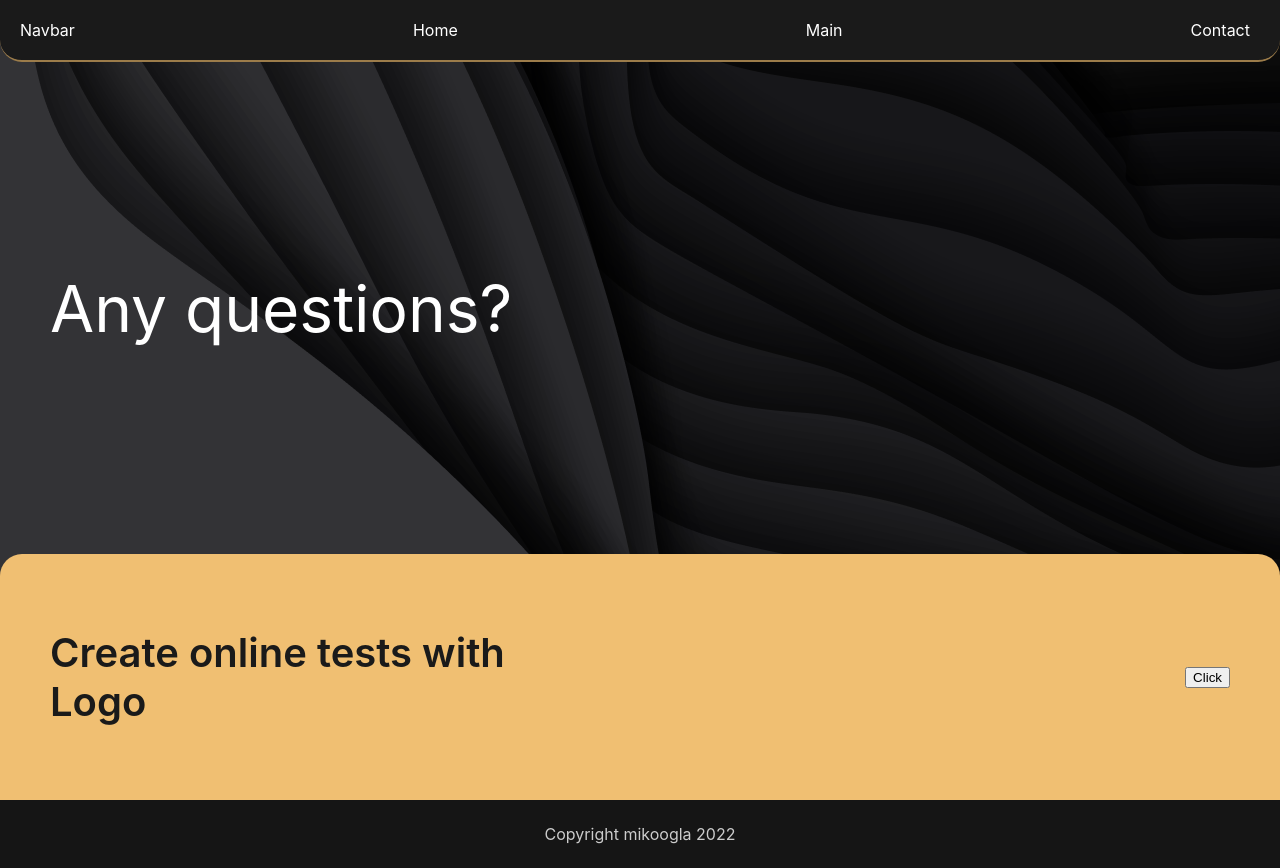
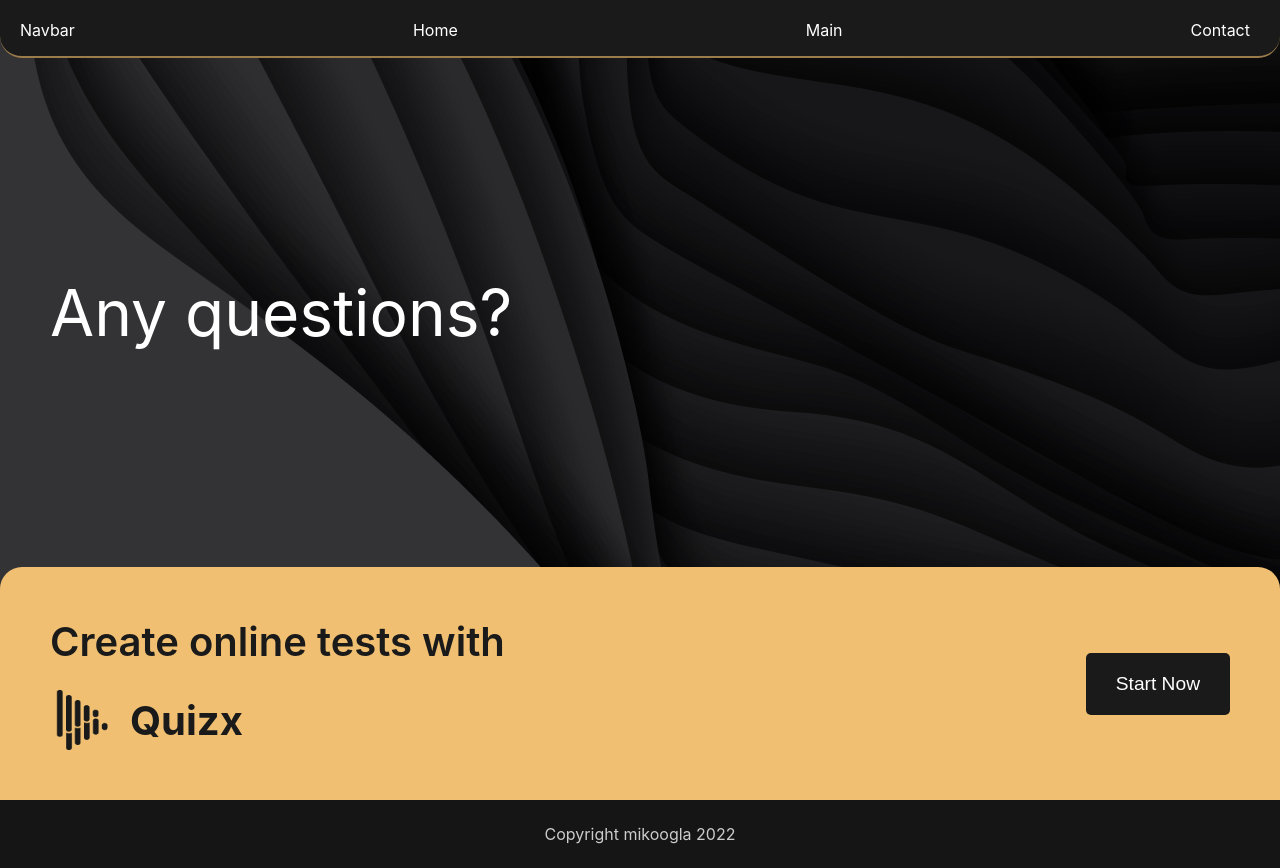
Before and after one commit to mikoogla/vue-quiz-project, a Vue app: page /landing in a window 1280 px wide. Built offline with nearby package versions, Linux system fonts and the light colour scheme.

Commit message:
a lot of css fixing :P

```diff
--- a/index.html
+++ b/index.html
@@ -1,12 +1,12 @@
 <!DOCTYPE html>
 <html lang="en">
   <head>
-    <meta charset="UTF-8">
-    <link rel="icon" href="/favicon.ico">
-    <meta name="viewport" content="width=device-width, initial-scale=1.0">
+    <meta charset="UTF-8" />
+    <link rel="icon" href="/favicon.ico" />
+    <meta name="viewport" content="width=device-width, initial-scale=1.0" />
     <title>Vite App</title>
   </head>
-  <body>
+  <body id="body">
     <div id="app"></div>
     <script type="module" src="/src/main.js"></script>
   </body>
--- a/src/App.vue
+++ b/src/App.vue
@@ -5,19 +5,18 @@ import Navbar from "./components/Navbar.vue";
 
 <template>
   <!-- todo: background img in dynamic class based on router path -->
-  <div class="main" :class="{ backgroundImg: path === '/landing' }">
-    <header>
+  <div class="app-container">
+    <div
+      class="nav-and-content"
+      :class="{ backgroundImg: path === '/landing' }"
+    >
       <Navbar />
-    </header>
-    <main>
-      <div class="content">
-        <RouterView />
-      </div>
-    </main>
+      <RouterView class="content" />
+    </div>
+    <footer>
+      <p>Copyright mikoogla 2022</p>
+    </footer>
   </div>
-  <footer>
-    <p>Copyright mikoogla 2022</p>
-  </footer>
 </template>
 <script>
 export default {
@@ -45,21 +44,27 @@ footer {
   text-align: center;
   padding: 0.5rem;
 }
-main {
-  flex: 1;
+.app-container {
+  display: flex;
+  flex-direction: column;
+}
+.nav-and-content {
+  display: flex;
+  flex-direction: column;
+  height: 100vh;
 }
 .backgroundImg {
   background-image: url("./assets/backImage.png");
   background-position: center;
 }
+.content {
+  height: 100vh;
+}
+
 .main {
   display: flex;
   flex-direction: column;
   width: 100%;
-  height: 100vh;
-}
-.content {
-  width: 100%;
   height: 100%;
 }
 </style>
--- /dev/null
+++ b/src/UI/Button.vue
@@ -0,0 +1,27 @@
+<script setup></script>
+
+<template>
+  <button>
+    <slot>Submit</slot>
+  </button>
+</template>
+
+<script></script>
+
+<style scoped>
+button {
+  background-color: var(--background-color);
+  color: var(--text-color);
+  text-decoration: none;
+  border: none;
+  border-radius: 5px;
+  padding: 20px 30px;
+  font-size: 1.2rem;
+  font-weight: 400;
+  cursor: pointer;
+  transition: all 0.2s ease-in-out;
+}
+button:hover {
+  filter: contrast(1.5);
+}
+</style>
--- a/src/assets/main.css
+++ b/src/assets/main.css
@@ -1,4 +1,7 @@
 @import "./base.css";
+:root {
+  height: 100%;
+}
 body {
   margin: 0px;
   padding: 0px;
@@ -8,6 +11,7 @@ body {
   background-color: var(--background-color);
   font-family: var(--font-family);
 }
+
 #app {
   width: 100%;
   height: 100%;
--- a/src/components/LandingPage/Overlay.vue
+++ b/src/components/LandingPage/Overlay.vue
@@ -1,28 +1,43 @@
-<script setup></script>
+<script setup>
+import Button from "../../UI/Button.vue";
+</script>
 
 <template>
   <div class="overlay">
-    <div class="textcontent">Create online tests with<br />Logo</div>
+    <div class="textcontent">
+      Create online tests with
+      <div class="logo">
+        <img src="../../assets/Logo.png" alt="logo" width="60" /> Quizx
+      </div>
+    </div>
     <div class="buttonContainer">
-      <RouterLink to="/quiz"><button>Click</button></RouterLink>
+      <RouterLink to="/quiz"><Button>Start Now</Button></RouterLink>
     </div>
   </div>
 </template>
 <script></script>
 
 <style scoped>
+.logo {
+  width: 100%;
+  display: flex;
+  flex-direction: row;
+  align-items: center;
+  gap: 20px;
+  font-weight: 700;
+  margin-top: 1.5rem;
+}
 .buttonContainer {
-  height: 100%;
   display: flex;
   justify-content: center;
   align-items: center;
-  padding: 0px 50px;
+  padding: 50px;
 }
 .overlay {
   width: 100%;
+
   border-radius: 22px 22px 0 0;
   background-color: var(--accent-color);
-  height: 100%;
   display: flex;
   flex-direction: row;
   justify-content: space-between;
@@ -35,6 +50,13 @@
   flex-direction: column;
   justify-content: center;
   align-items: left;
-  padding: 0px 50px;
+  padding: 50px;
+}
+
+@media (max-width: 768px) {
+  .overlay {
+    width: 100%;
+    flex-direction: column;
+  }
 }
 </style>
--- a/src/components/Navbar.vue
+++ b/src/components/Navbar.vue
@@ -12,7 +12,7 @@
 <script></script>
 <style scoped>
 a {
-  color: white;
+  color: var(--text-color);
   text-decoration: none;
 }
 li {
@@ -20,6 +20,7 @@ li {
   margin: 0px 10px;
 }
 .nav-main {
+  z-index: 1;
   overflow: hidden;
   width: 100%;
   max-height: 4rem;
--- a/src/views/ContactPage.vue
+++ b/src/views/ContactPage.vue
@@ -1,4 +1,4 @@
 <script setup></script>
-<template>ContactPage</template>
+<template><div>ContactPage</div></template>
 <script></script>
 <style scoped></style>
--- a/src/views/LandingPage.vue
+++ b/src/views/LandingPage.vue
@@ -2,7 +2,7 @@
 import Overlay from "../components/LandingPage/Overlay.vue";
 </script>
 <template>
-  <div class="main">
+  <div class="lp-main">
     <div class="title">
       <h1>Any questions?</h1>
     </div>
@@ -14,29 +14,28 @@ import Overlay from "../components/LandingPage/Overlay.vue";
 h1 {
   font-size: 4rem;
   font-weight: 400;
-  margin: 50px;
+  margin: 0;
 }
 .overlay-container {
   width: 100%;
-  height: 50%;
-  bottom: 0px;
   color: var(--background-color);
-  overflow: hidden;
 }
-.main {
-  width: 100%;
-  height: 100%;
-
-  display: flex;
-  flex-direction: column;
-  justify-content: space-between;
-  align-items: center;
-}
-.title {
+.lp-main {
   width: 100%;
   height: 100%;
   display: flex;
   flex-direction: column;
-  justify-content: center;
+  justify-content: space-between;
+  align-items: space-between;
+}
+.title {
+  max-width: 100%;
+  height: 100%;
+  display: flex;
+  flex-direction: row;
+
+  align-items: center;
+  padding-left: 50px;
+  overflow: hidden;
 }
 </style>
--- a/src/views/MainPage.vue
+++ b/src/views/MainPage.vue
@@ -1,4 +1,4 @@
 <script setup></script>
-<template>Main quiz page</template>
+<template><div>Main quiz page</div></template>
 <script></script>
 <style scoped></style>
```
Also changed, not shown: src/assets/Logo.png (added).
